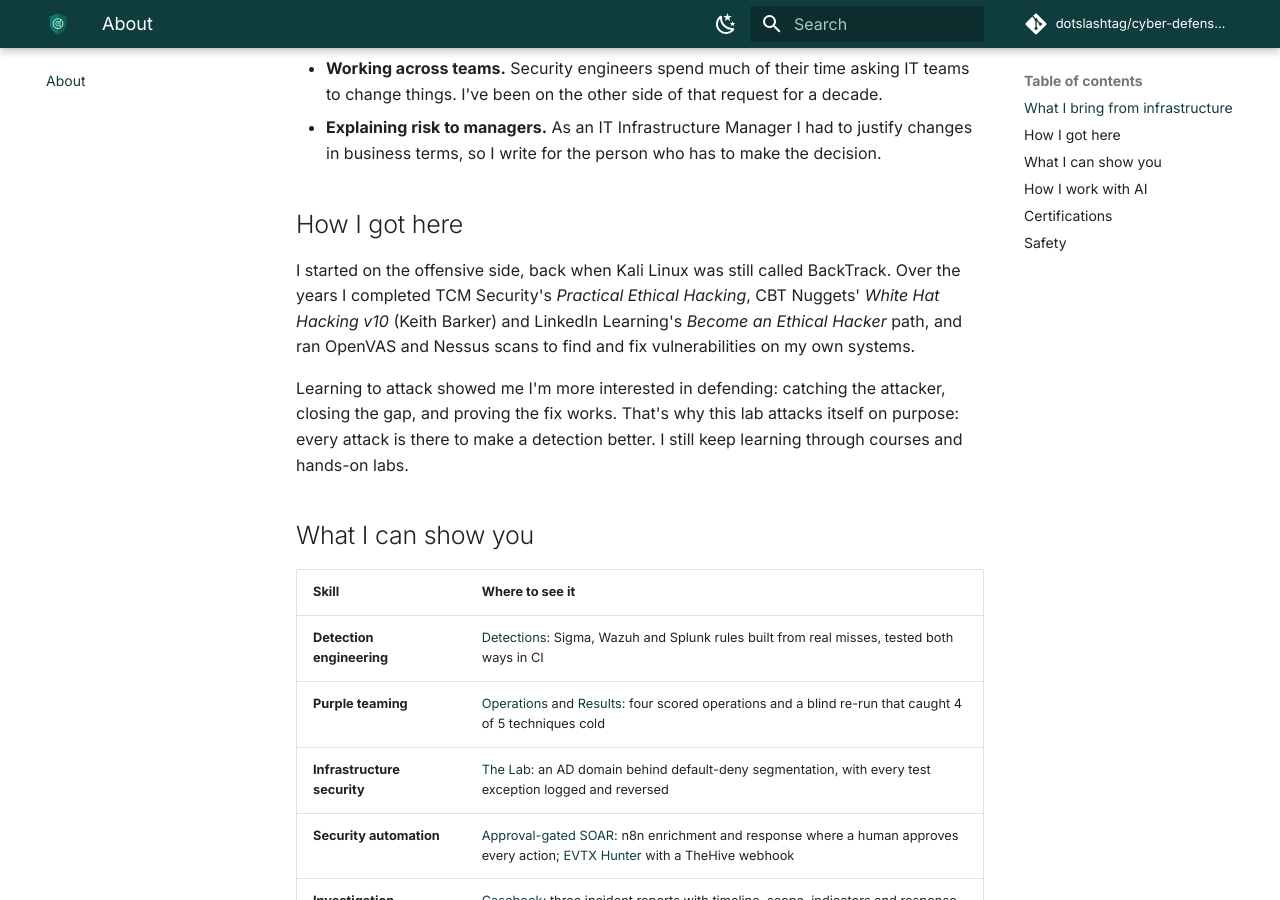
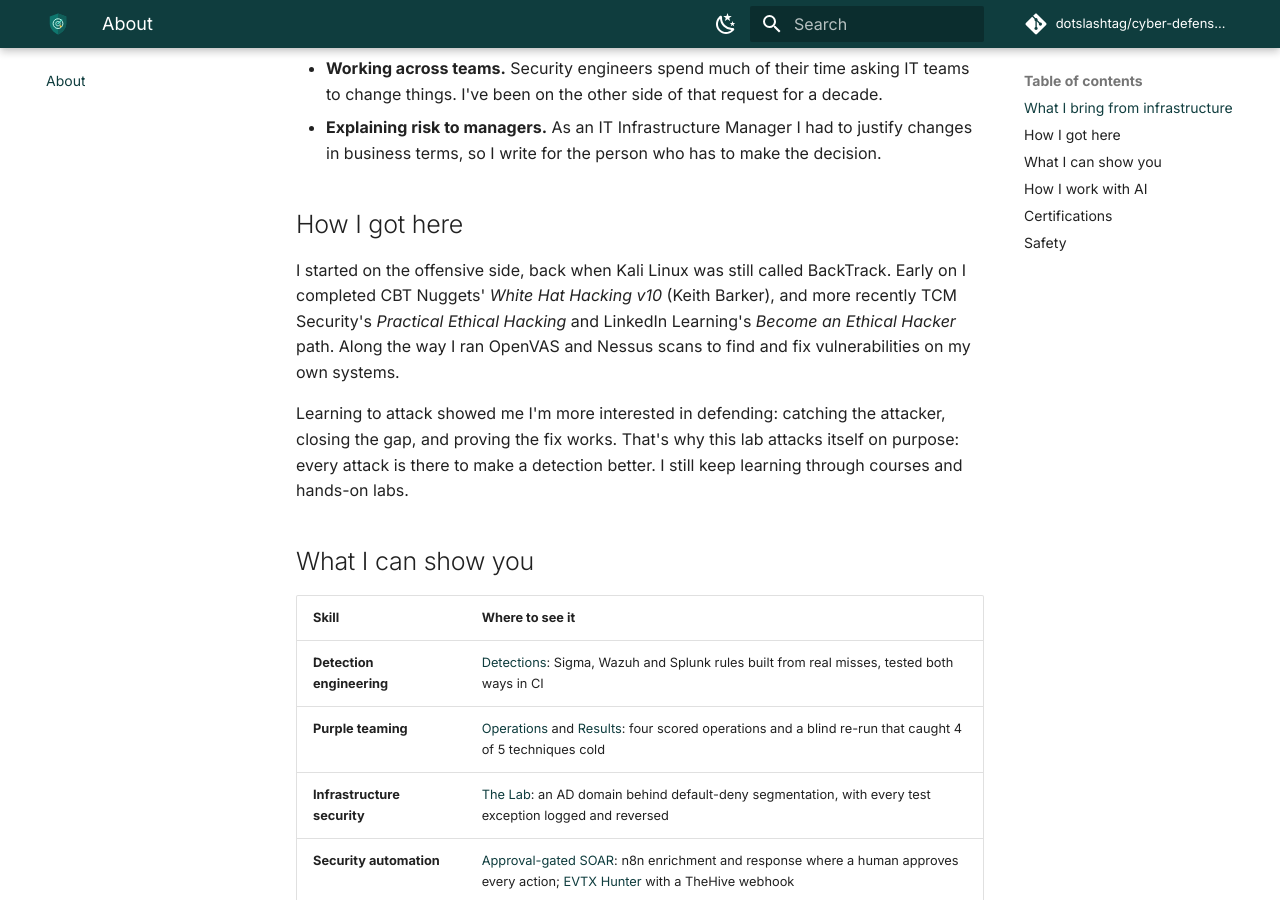
Before and after one commit to dotslashtag/cyber-defense-lab, an MkDocs documentation site: the page built from docs/about.md, in a window 1280 px wide and 900 px high, scrolled down 616 px. Built offline with MkDocs 1.6.1 and Material for MkDocs 9.7.7, drawn with Linux system fonts in a browser that asks for light colours; comment, search, counter and statistics services are not loaded.

Commit message:
Docs: About page: put the ethical hacking courses in time order
White Hat Hacking v10 came first; TCM Practical Ethical Hacking and the
LinkedIn Learning path are recent. Owner correction.

Co-Authored-By: Claude Opus 5.5 <noreply@anthropic.com>
Claude-Session: https://claude.ai/code/session_01VSxWRXTvMG1cQKzoG3F5Sa

```diff
--- a/docs/about.md
+++ b/docs/about.md
@@ -31,10 +31,11 @@ roles, and infrastructure security work (Active Directory, segmentation, hardeni
 
 ## How I got here
 
-I started on the offensive side, back when Kali Linux was still called BackTrack. Over the
-years I completed TCM Security's *Practical Ethical Hacking*, CBT Nuggets' *White Hat
-Hacking v10* (Keith Barker) and LinkedIn Learning's *Become an Ethical Hacker* path, and
-ran OpenVAS and Nessus scans to find and fix vulnerabilities on my own systems.
+I started on the offensive side, back when Kali Linux was still called BackTrack. Early on
+I completed CBT Nuggets' *White Hat Hacking v10* (Keith Barker), and more recently TCM
+Security's *Practical Ethical Hacking* and LinkedIn Learning's *Become an Ethical Hacker*
+path. Along the way I ran OpenVAS and Nessus scans to find and fix vulnerabilities on my
+own systems.
 
 Learning to attack showed me I'm more interested in defending: catching the attacker,
 closing the gap, and proving the fix works. That's why this lab attacks itself on purpose:
```
